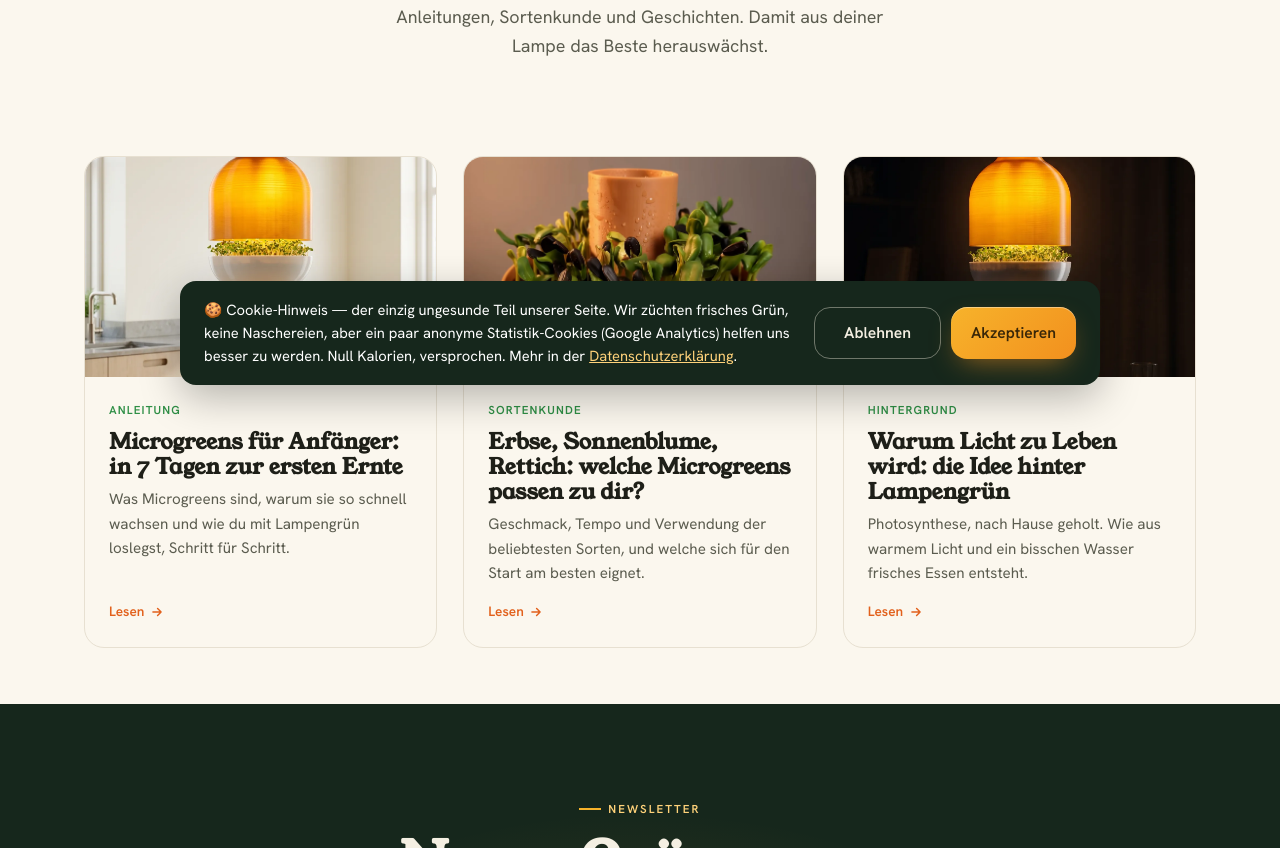
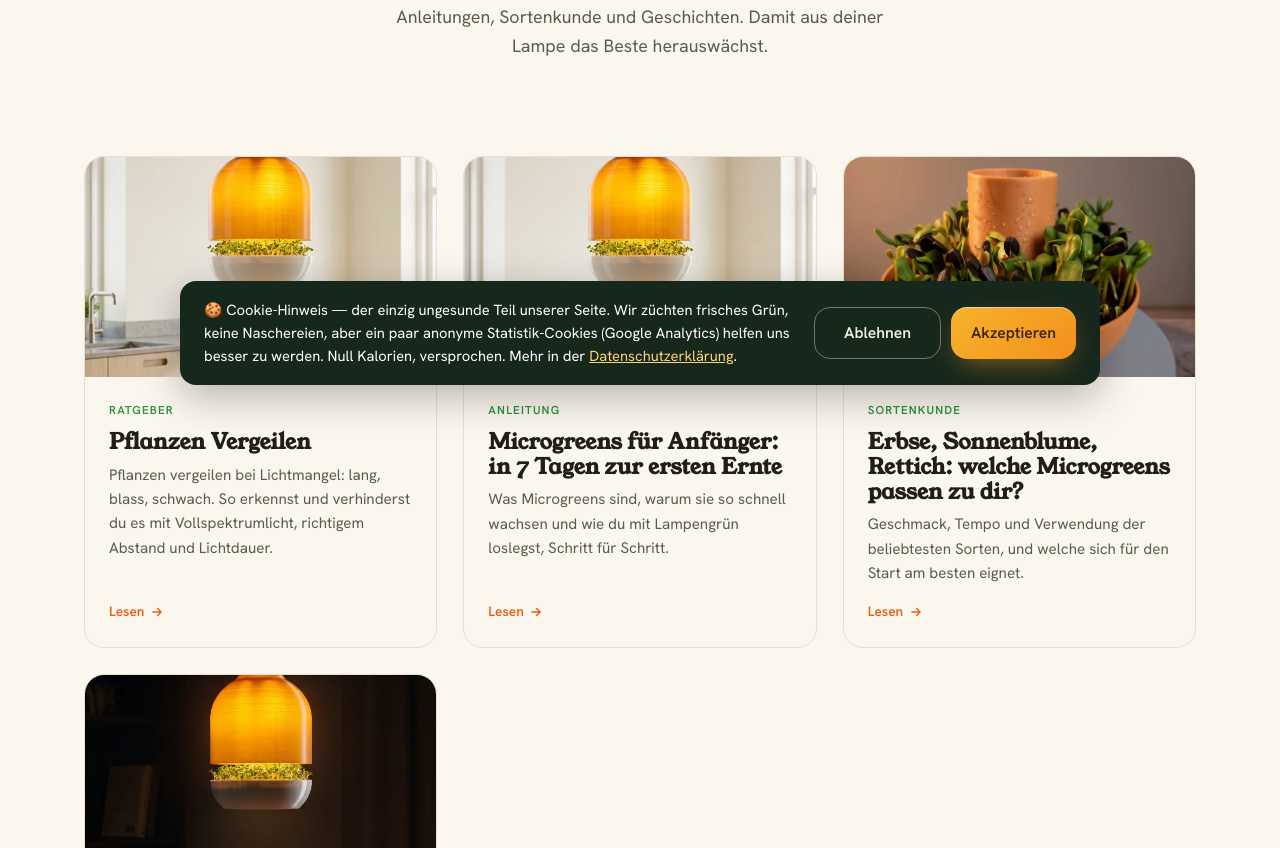
Before and after one commit to erikmayergit/lampengruen-de, a plain HTML site: page blog/index.html in a window 1280 px wide. Shown: the part 399-1247 px from the top of the page. Drawn offline with Linux system fonts and the light colour scheme.

Commit message:
Add blog card: Pflanzen Vergeilen

```diff
--- a/blog/index.html
+++ b/blog/index.html
@@ -61,6 +61,15 @@
 
 <section class="sec-sm wrap" style="padding-top:0">
   <div class="blog-grid">
+    <a class="post-card" data-slug="pflanzen-vergeilen" href="/blog/pflanzen-vergeilen/">
+      <div class="img"><img src="/assets/lifestyle.webp" alt="Pflanzen Vergeilen" /></div>
+      <div class="body">
+        <span class="cat">Ratgeber</span>
+        <h3>Pflanzen Vergeilen</h3>
+        <p class="ex">Pflanzen vergeilen bei Lichtmangel: lang, blass, schwach. So erkennst und verhinderst du es mit Vollspektrumlicht, richtigem Abstand und Lichtdauer.</p>
+        <span class="rd">Lesen<svg width="14" height="14" viewBox="0 0 24 24" fill="none" stroke="currentColor" stroke-width="2.5" stroke-linecap="round" stroke-linejoin="round"><path d="M5 12h14M13 6l6 6-6 6"/></svg></span>
+      </div>
+    </a>
     <a class="post-card reveal" href="/blog/microgreens-fuer-anfaenger/">
       <div class="img"><img src="/assets/lifestyle.webp" alt="Frische Microgreens auf dem Teller" /></div>
       <div class="body">
```
